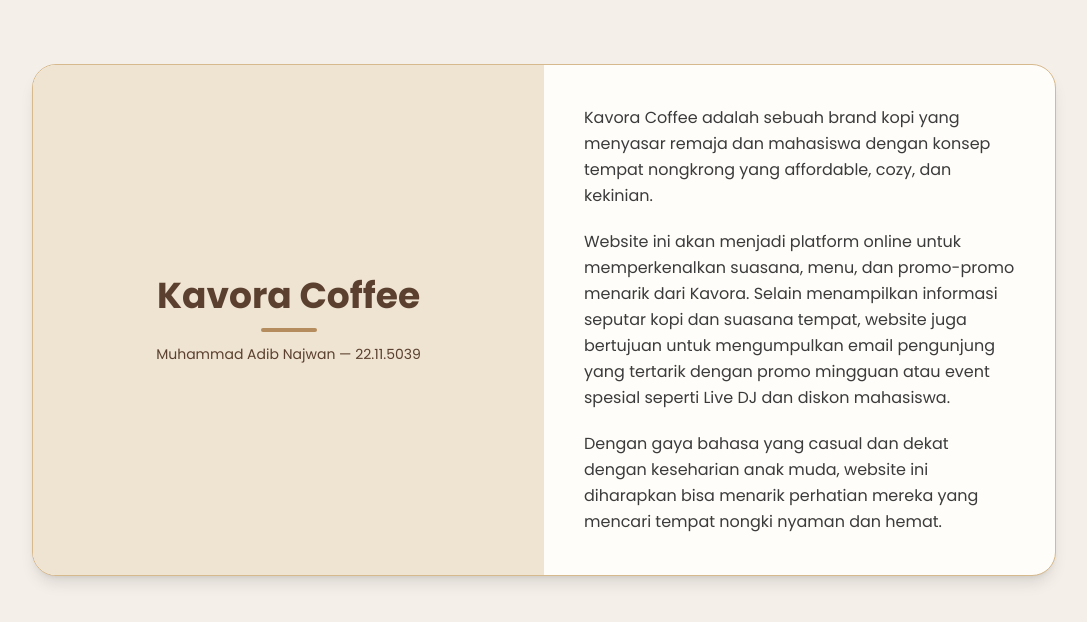
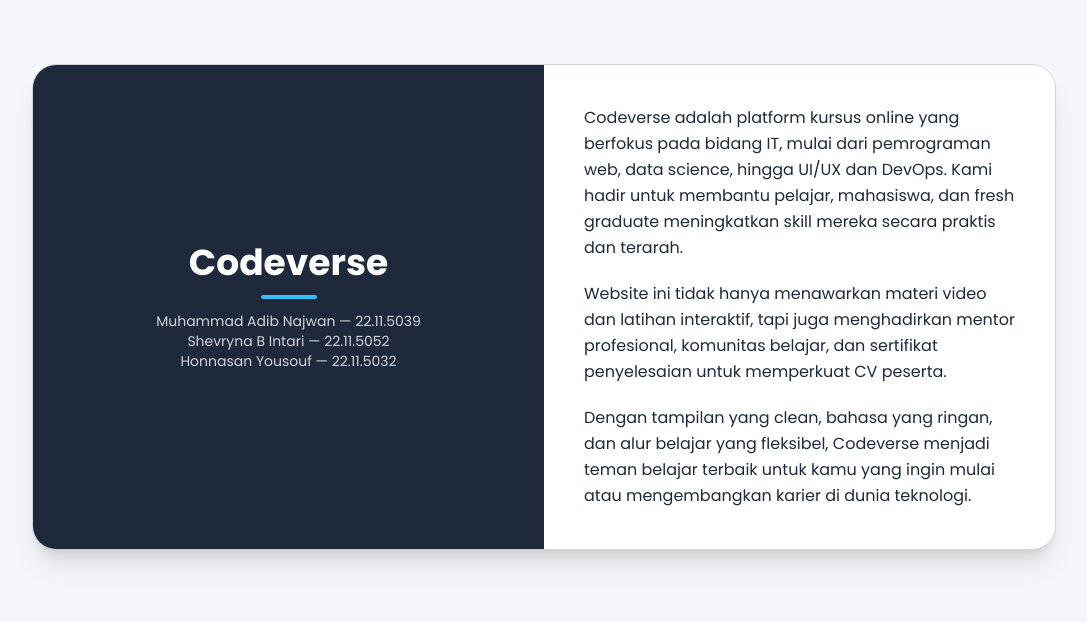
Before and after one commit to adibnajwan/codeverse, a React (Vite) app: page / in a window 1280 px wide. Shown: the top 622 px of the page, without its empty margins (96-1183 px from the left). Built offline with nearby package versions, Linux system fonts and the light colour scheme; a web font is replaced by a local one.

Commit message:
fix: teaminfo.jsx

```diff
--- a/src/components/TeamInfo.jsx
+++ b/src/components/TeamInfo.jsx
@@ -2,38 +2,40 @@
 
 const TeamInfo = () => {
   return (
-    <div className="min-h-screen bg-[#f4efe9] py-16 px-6">
+    <div className="min-h-screen bg-[#f4f6fa] py-16 px-6">
       <motion.div
         initial={{ opacity: 0, scale: 0.95, rotate: -2 }}
         animate={{ opacity: 1, scale: 1, rotate: 0 }}
         transition={{ duration: 0.8 }}
-        className="max-w-5xl mx-auto bg-[#fffdf9] border border-[#d6b98c] shadow-lg rounded-3xl overflow-hidden grid md:grid-cols-2"
+        className="max-w-5xl mx-auto bg-white border border-[#d1d5db] shadow-xl rounded-3xl overflow-hidden grid md:grid-cols-2"
       >
         {/* Kiri: Header */}
-        <div className="bg-[#efe3d1] p-10 flex flex-col justify-center items-center text-center relative">
-          <h1 className="text-3xl md:text-4xl font-bold text-[#5b402f] mb-3">
-            Kavora Coffee
+        <div className="bg-[#1e293b] p-10 flex flex-col justify-center items-center text-center relative">
+          <h1 className="text-3xl md:text-4xl font-bold text-white mb-3">
+            Codeverse
           </h1>
-          <div className="h-1 w-14 bg-[#b48c5e] rounded-full mb-3"></div>
-          <p className="text-[#5b402f] text-sm">
-            Muhammad Adib Najwan — 22.11.5039
+          <div className="h-1 w-14 bg-[#38bdf8] rounded-full mb-3"></div>
+          <p className="text-gray-300 text-sm">
+            Muhammad Adib Najwan — 22.11.5039<br />
+            Shevryna B Intari — 22.11.5052<br />
+            Honnasan Yousouf — 22.11.5032
           </p>
         </div>
 
         {/* Kanan: Isi */}
-        <div className="p-10 space-y-5 text-[#3b3b3b] text-base leading-relaxed">
+        <div className="p-10 space-y-5 text-[#1e293b] text-base leading-relaxed">
           <p>
-            Kavora Coffee adalah sebuah brand kopi yang menyasar remaja dan mahasiswa dengan konsep tempat nongkrong yang affordable,
-            cozy, dan kekinian.
+            Codeverse adalah platform kursus online yang berfokus pada bidang IT, mulai dari pemrograman web, data science,
+            hingga UI/UX dan DevOps. Kami hadir untuk membantu pelajar, mahasiswa, dan fresh graduate meningkatkan skill
+            mereka secara praktis dan terarah.
           </p>
           <p>
-            Website ini akan menjadi platform online untuk memperkenalkan suasana, menu, dan promo-promo menarik dari Kavora. Selain
-            menampilkan informasi seputar kopi dan suasana tempat, website juga bertujuan untuk mengumpulkan email pengunjung yang
-            tertarik dengan promo mingguan atau event spesial seperti Live DJ dan diskon mahasiswa.
+            Website ini tidak hanya menawarkan materi video dan latihan interaktif, tapi juga menghadirkan mentor profesional,
+            komunitas belajar, dan sertifikat penyelesaian untuk memperkuat CV peserta.
           </p>
           <p>
-            Dengan gaya bahasa yang casual dan dekat dengan keseharian anak muda, website ini diharapkan bisa menarik perhatian mereka
-            yang mencari tempat nongki nyaman dan hemat.
+            Dengan tampilan yang clean, bahasa yang ringan, dan alur belajar yang fleksibel, Codeverse menjadi teman belajar
+            terbaik untuk kamu yang ingin mulai atau mengembangkan karier di dunia teknologi.
           </p>
         </div>
       </motion.div>
```
